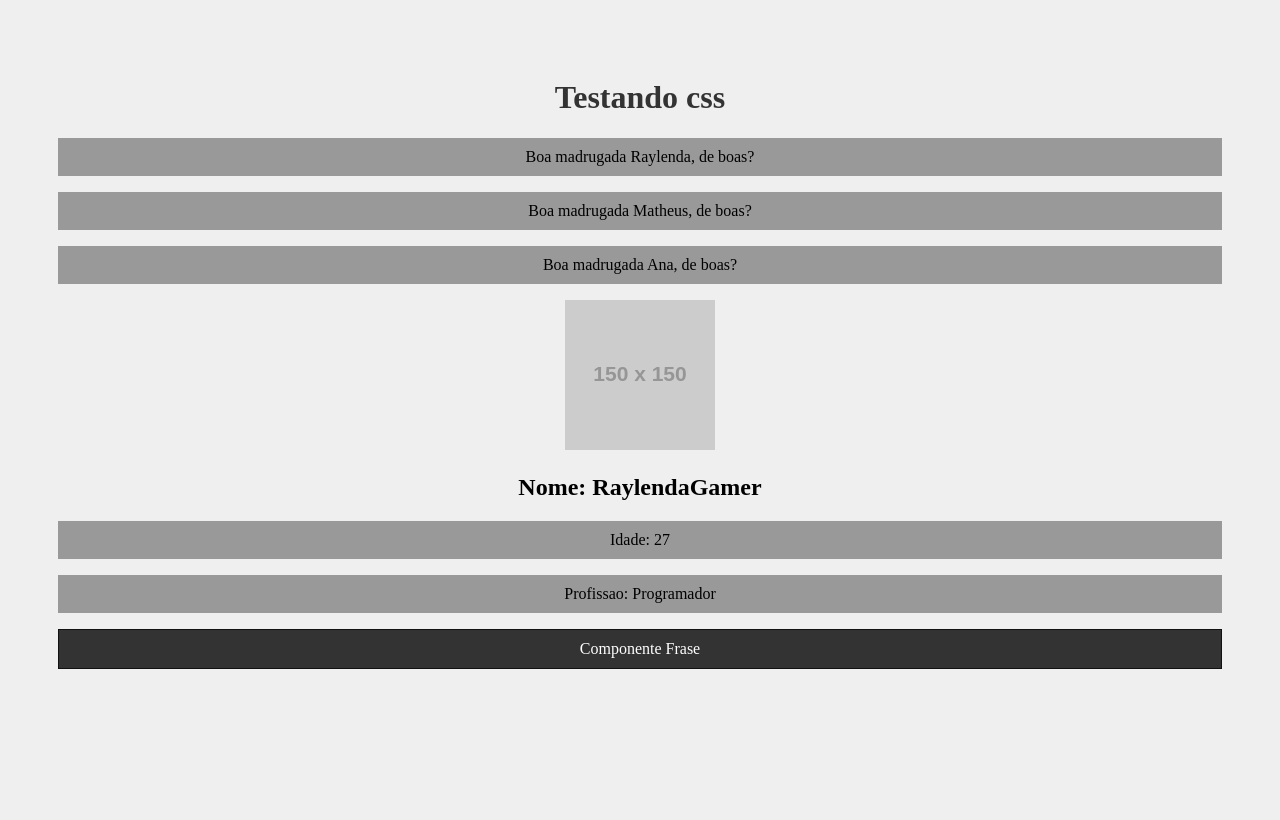
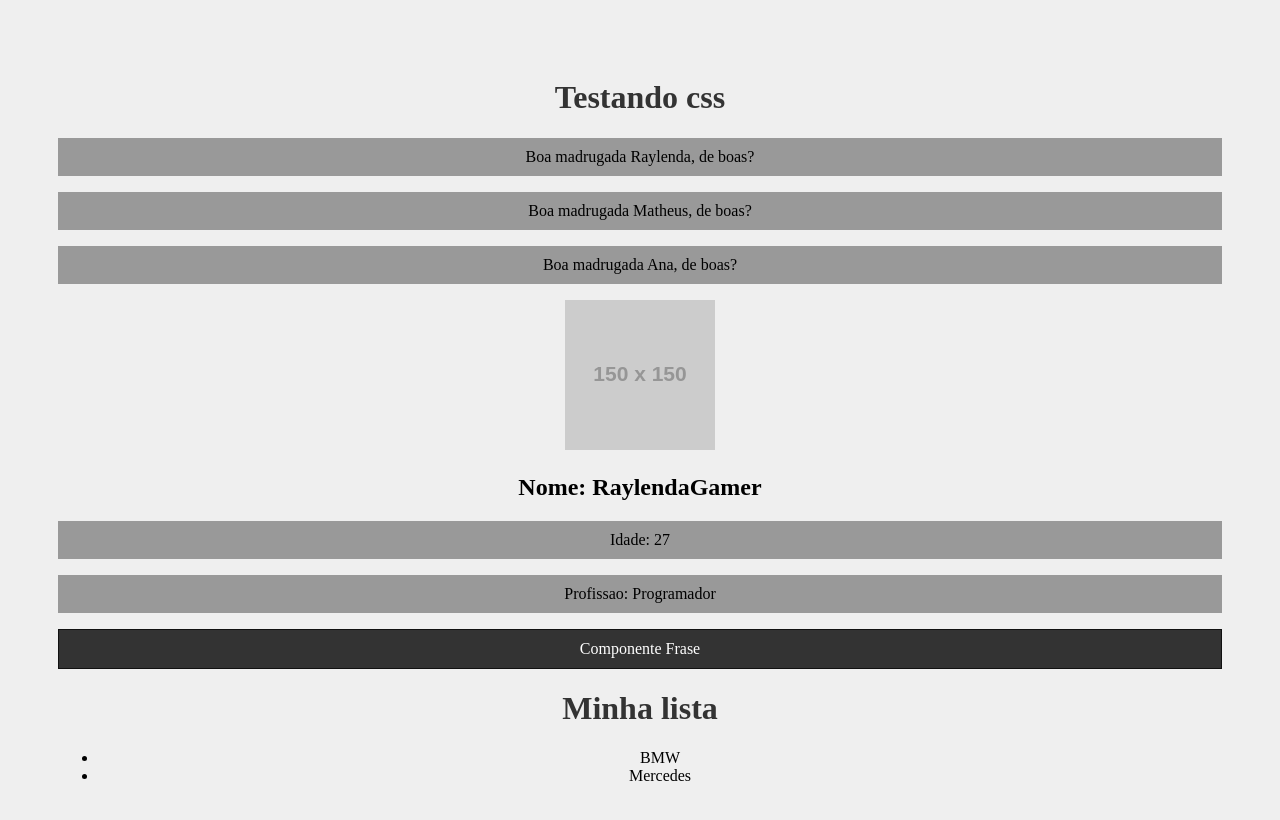
Before and after one commit to Rayxan/simple-react-project, a React (Create React App) app: page / in a window 1280 px wide. Shown: the top 820 px of the page. Built offline with nearby package versions, Linux system fonts and the light colour scheme.

Commit message:
using fragments

```diff
--- a/src/App.js
+++ b/src/App.js
@@ -3,6 +3,7 @@
 import SayMyName from './components/SayMyName';
 import Pessoa from './components/Pessoa';
 import Frase from './components/Frase';
+import List from './components/List';
 
 function App() {
 
@@ -20,6 +21,7 @@
         profissao="Programador"
         foto="https://via.placeholder.com/150"/>
         <Frase/>
+        <List/>
     </div>
   );
 }
--- /dev/null
+++ b/src/components/Item.js
@@ -0,0 +1,9 @@
+function Item(props) {
+    return (
+        <>
+        <li>{props.marca}</li>
+        </>
+    )
+}
+
+export default Item
--- /dev/null
+++ b/src/components/List.js
@@ -0,0 +1,15 @@
+import Item from './Item'
+
+function List() {
+    return (
+        <>
+            <h1>Minha lista</h1>
+            <ul>
+                <Item marca="BMW"/>
+                <Item marca="Mercedes"/>
+            </ul>
+        </>
+    )
+}
+
+export default List
--- a/src/index.css
+++ b/src/index.css
@@ -1,5 +1,6 @@
 body {
   padding: 50px;
+  padding-bottom: 500px;
   background-color: #efefef
 }
 
```
